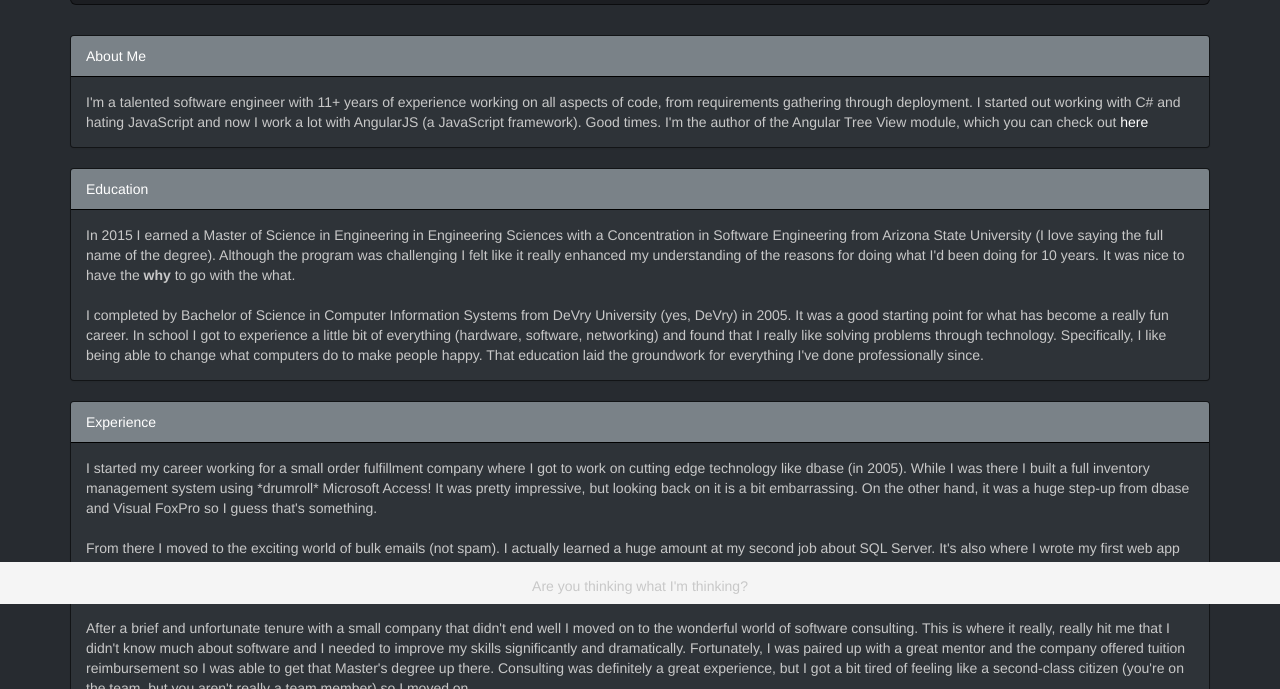
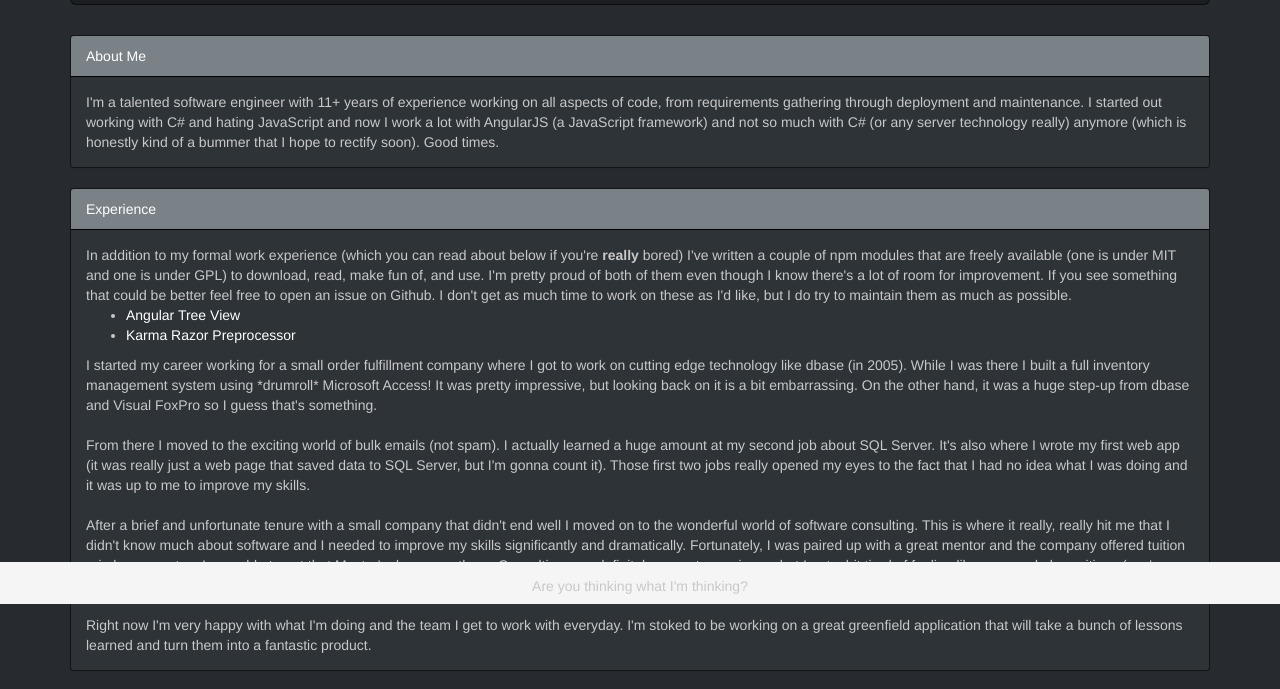
Before and after one commit to engineer-andrew/engineer-andrew.github.io, a plain HTML site: page index.html in a window 1280 px wide. Shown: the part 196-885 px from the top of the page. Drawn offline with nearby package versions, Linux system fonts and the light colour scheme.

Commit message:
Updated content

```diff
--- a/index.html
+++ b/index.html
@@ -36,7 +36,30 @@
           About Me
         </div>
         <div class="panel-body">
-          I'm a talented software engineer with 11+ years of experience working on all aspects of code, from requirements gathering through deployment. I started out working with C# and hating JavaScript and now I work a lot with AngularJS (a JavaScript framework). Good times. I'm the author of the Angular Tree View module, which you can check out <a href="https://engineer-andrew.github.io/Angular-Tree-View/" target="_blank">here</a>
+          I'm a talented software engineer with 11+ years of experience working on all aspects of code, from requirements gathering through deployment and maintenance. I started out working with C# and hating JavaScript and now I work a lot with AngularJS (a JavaScript framework) and not so much with C# (or any server technology really) anymore (which is honestly kind of a bummer that I hope to rectify soon). Good times.
+        </div>
+      </div>
+      <div class="panel panel-primary">
+        <div class="panel-heading">
+          Experience
+        </div>
+        <div class="panel-body">
+          In addition to my formal work experience (which you can read about below if you're <b>really</b> bored) I've written a couple of npm modules that are freely available (one is under MIT and one is under GPL) to download, read, make fun of, and use.  I'm pretty proud of both of them even though I know there's a lot of room for improvement.  If you see something that could be better feel free to open an issue on Github.  I don't get as much time to work on these as I'd like, but I do try to maintain them as much as possible.
+          <br />
+          <ul>
+            <li><a href="https://github.com/engineer-andrew/Angular-Tree-View" target="_blank">Angular Tree View</a></li>
+            <li><a href="https://github.com/engineer-andrew/karma-razor-preprocessor" target="_blank">Karma Razor Preprocessor</a></li>
+          </ul>
+          I started my career working for a small order fulfillment company where I got to work on cutting edge technology like dbase (in 2005). While I was there I built a full inventory management system using *drumroll* Microsoft Access! It was pretty impressive, but looking back on it is a bit embarrassing. On the other hand, it was a huge step-up from dbase and Visual FoxPro so I guess that's something.
+          <br />
+          <br />
+          From there I moved to the exciting world of bulk emails (not spam). I actually learned a huge amount at my second job about SQL Server. It's also where I wrote my first web app (it was really just a web page that saved data to SQL Server, but I'm gonna count it). Those first two jobs really opened my eyes to the fact that I had no idea what I was doing and it was up to me to improve my skills.
+          <br />
+          <br />
+          After a brief and unfortunate tenure with a small company that didn't end well I moved on to the wonderful world of software consulting. This is where it really, really hit me that I didn't know much about software and I needed to improve my skills significantly and dramatically. Fortunately, I was paired up with a great mentor and the company offered tuition reimbursement so I was able to get that Master's degree up there. Consulting was definitely a great experience, but I got a bit tired of feeling like a second-class citizen (you're on the team, but you aren't really a team member) so I moved on.
+          <br />
+          <br />
+          Right now I'm very happy with what I'm doing and the team I get to work with everyday. I'm stoked to be working on a great greenfield application that will take a bunch of lessons learned and turn them into a fantastic product.
         </div>
       </div>
       <div class="panel panel-primary">
@@ -48,23 +71,6 @@
           <br />
           <br />
           I completed by Bachelor of Science in Computer Information Systems from DeVry University (yes, DeVry) in 2005. It was a good starting point for what has become a really fun career. In school I got to experience a little bit of everything (hardware, software, networking) and found that I really like solving problems through technology. Specifically, I like being able to change what computers do to make people happy. That education laid the groundwork for everything I've done professionally since.
-        </div>
-      </div>
-      <div class="panel panel-primary">
-        <div class="panel-heading">
-          Experience
-        </div>
-        <div class="panel-body">
-          I started my career working for a small order fulfillment company where I got to work on cutting edge technology like dbase (in 2005). While I was there I built a full inventory management system using *drumroll* Microsoft Access! It was pretty impressive, but looking back on it is a bit embarrassing. On the other hand, it was a huge step-up from dbase and Visual FoxPro so I guess that's something.
-          <br />
-          <br />
-          From there I moved to the exciting world of bulk emails (not spam). I actually learned a huge amount at my second job about SQL Server. It's also where I wrote my first web app (it was really just a web page that saved data to SQL Server, but I'm gonna count it). Those first two jobs really opened my eyes to the fact that I had no idea what I was doing and it was up to me to improve my skills.
-          <br />
-          <br />
-          After a brief and unfortunate tenure with a small company that didn't end well I moved on to the wonderful world of software consulting. This is where it really, really hit me that I didn't know much about software and I needed to improve my skills significantly and dramatically. Fortunately, I was paired up with a great mentor and the company offered tuition reimbursement so I was able to get that Master's degree up there. Consulting was definitely a great experience, but I got a bit tired of feeling like a second-class citizen (you're on the team, but you aren't really a team member) so I moved on.
-          <br />
-          <br />
-          Right now I'm very happy with what I'm doing and the team I get to work with everyday. I'm stoked to be working on a great greenfield application that will take a bunch of lessons learned and turn them into a fantastic product.
         </div>
       </div>
       <div class="panel panel-primary">
```
